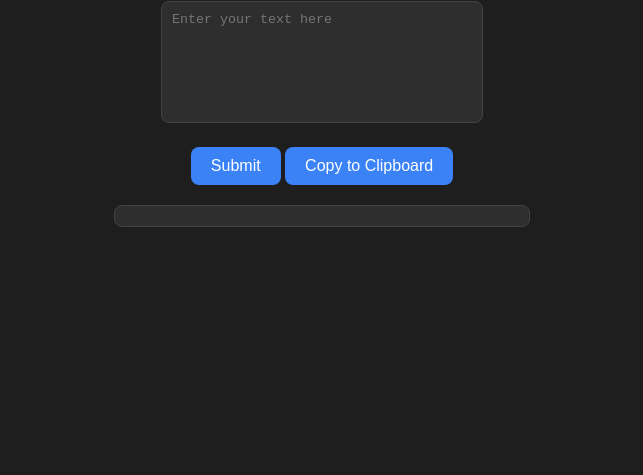
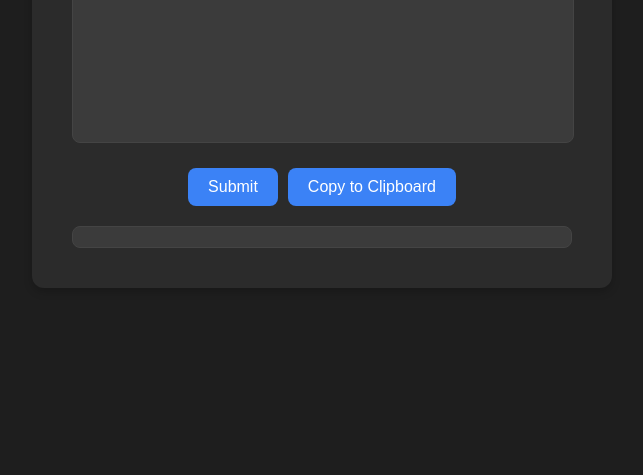
Before and after one commit to FinFir/discordcodeblock, a plain HTML site: page index.html in a window 1280 px wide. Shown: the part 325-800 px from the top of the page, without its empty margins (318-961 px from the left). Drawn offline with Linux system fonts and the light colour scheme.

Commit message:
Update styles.css

```diff
--- a/styles.css
+++ b/styles.css
@@ -1,7 +1,7 @@
 body {
     background-color: #1e1e1e;
     color: #c7c7c7;
-    font-family: Arial, sans-serif;
+    font-family: 'Segoe UI', Tahoma, Geneva, Verdana, sans-serif;
     display: flex;
     justify-content: center;
     align-items: center;
@@ -11,22 +11,38 @@ body {
 
 .container {
     text-align: center;
+    background-color: #2b2b2b;
+    padding: 40px;
+    border-radius: 12px;
+    box-shadow: 0 4px 8px rgba(0, 0, 0, 0.2);
+    max-width: 500px;
+    width: 100%;
 }
 
 h1 {
     margin-bottom: 20px;
+    font-size: 24px;
+    color: #ffffff;
 }
 
 textarea {
-    width: 300px;
-    height: 100px;
+    width: calc(100% - 20px);
+    height: 150px;
     border-radius: 8px;
     border: 1px solid #444;
-    background-color: #2e2e2e;
+    background-color: #3b3b3b;
     color: #c7c7c7;
     padding: 10px;
     margin-bottom: 20px;
     resize: none;
+    font-size: 16px;
+}
+
+.button-group {
+    display: flex;
+    justify-content: center;
+    gap: 10px;
+    margin-bottom: 20px;
 }
 
 button {
@@ -37,6 +53,7 @@ button {
     color: white;
     cursor: pointer;
     font-size: 16px;
+    transition: background-color 0.3s;
 }
 
 button:hover {
@@ -46,8 +63,10 @@ button:hover {
 .output {
     margin-top: 20px;
     white-space: pre-wrap;
-    background-color: #2e2e2e;
+    background-color: #3b3b3b;
     padding: 10px;
     border-radius: 8px;
     border: 1px solid #444;
+    color: #c7c7c7;
+    font-family: 'Courier New', Courier, monospace;
 }
```
